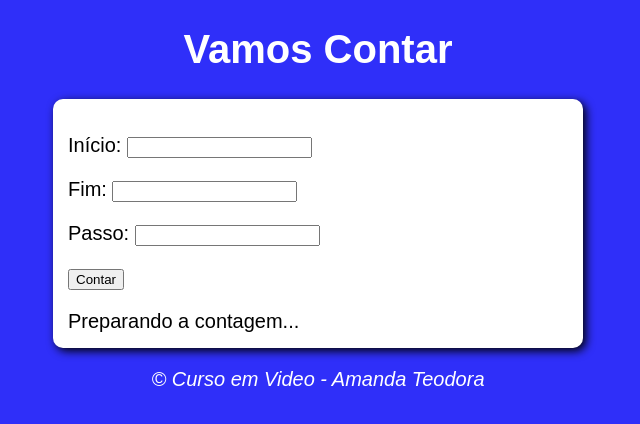
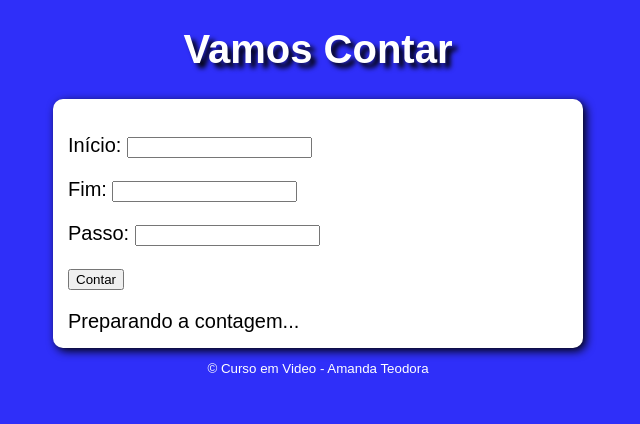
Before and after one commit to AmandaTeodora/Contador, a plain HTML site: page index.html in a window 1280 px wide. Shown: the whole page, without its empty margins (322-962 px from the left). Drawn offline with Linux system fonts and the light colour scheme.

Commit message:
primeiro commit

```diff
--- a/style.css
+++ b/style.css
@@ -1,6 +1,7 @@
 h1{
     text-align: center;
     color: white;
+    text-shadow: 5px 5px 5px black;
 }
 
 body{
@@ -8,6 +9,7 @@ body{
     font: normal 15pt arial;
 
 }
+
 header{
     color: white;
     text-align: center;
@@ -25,5 +27,5 @@ footer{
     color: white;
     text-align: center;
     font-style: italic;
-    font: 10pt;
+    font: normal 10pt arial;
 }
```
